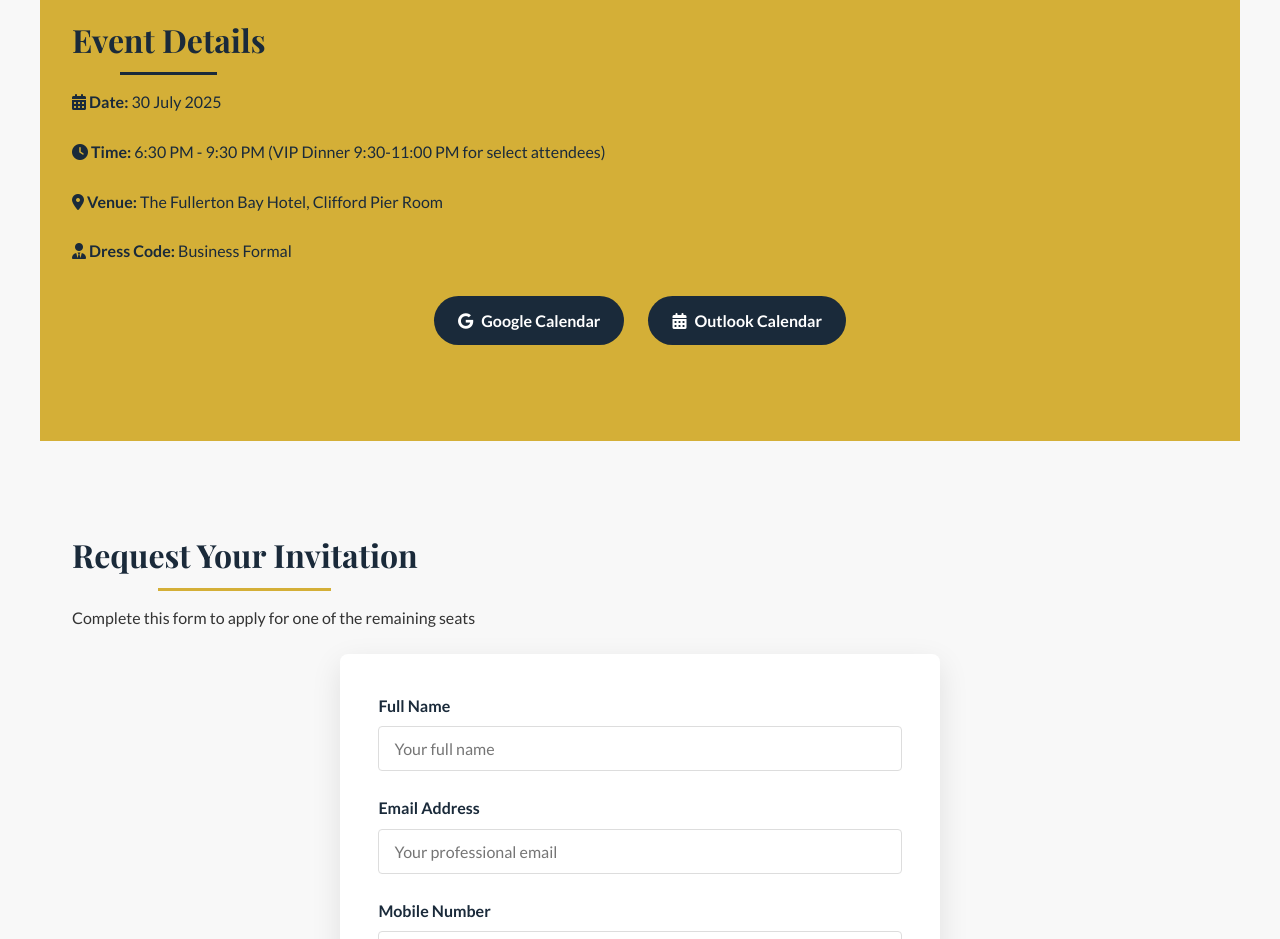
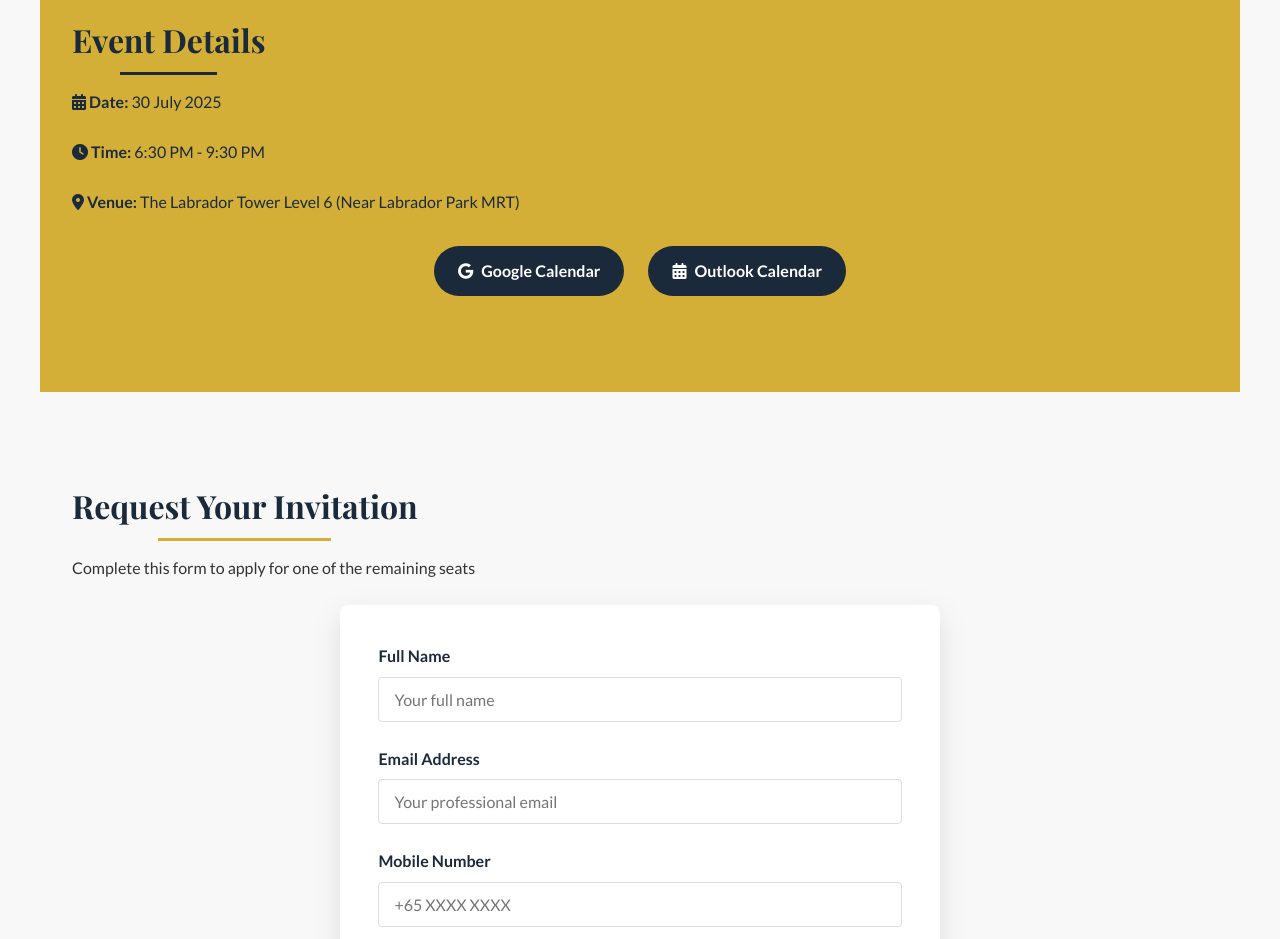
Before and after one commit to shawnva-1996/vizevents, a plain HTML site: page index.html in a window 1280 px wide. Shown: the part 3240-4179 px from the top of the page. Drawn offline with nearby package versions, Linux system fonts and the light colour scheme.

Commit message:
corrected details

```diff
--- a/index.html
+++ b/index.html
@@ -757,16 +757,13 @@
         </p>
         <p>
           <strong><i class="fas fa-clock"></i> Time:</strong> 6:30 PM - 9:30 PM
-          (VIP Dinner 9:30-11:00 PM for select attendees)
+
         </p>
         <p>
           <strong><i class="fas fa-map-marker-alt"></i> Venue:</strong> The
-          Fullerton Bay Hotel, Clifford Pier Room
+          Labrador Tower Level 6 (Near Labrador Park MRT)
         </p>
-        <p>
-          <strong><i class="fas fa-user-tie"></i> Dress Code:</strong> Business
-          Formal
-        </p>
+
       </div>
 
       <div class="calendar-buttons">
```
